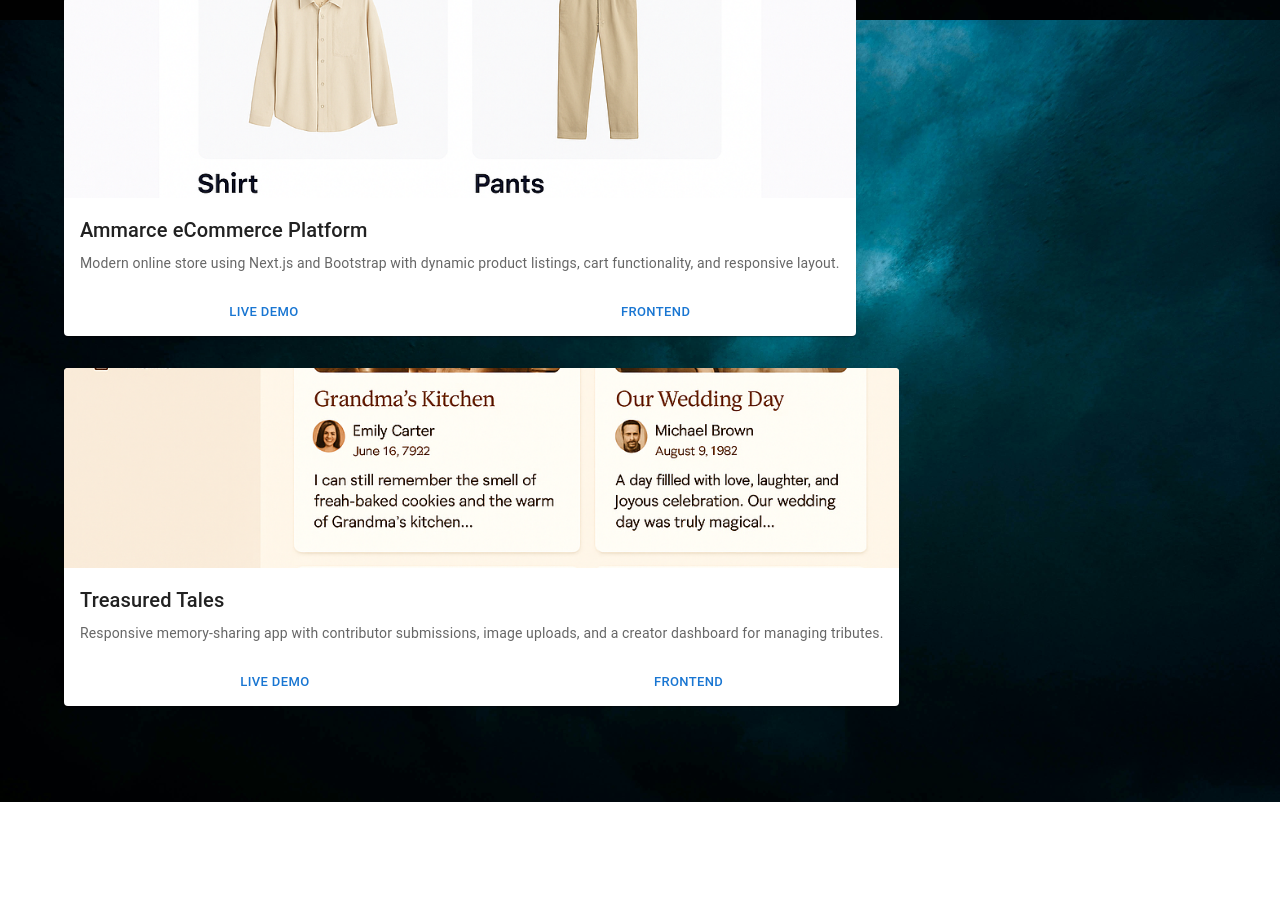
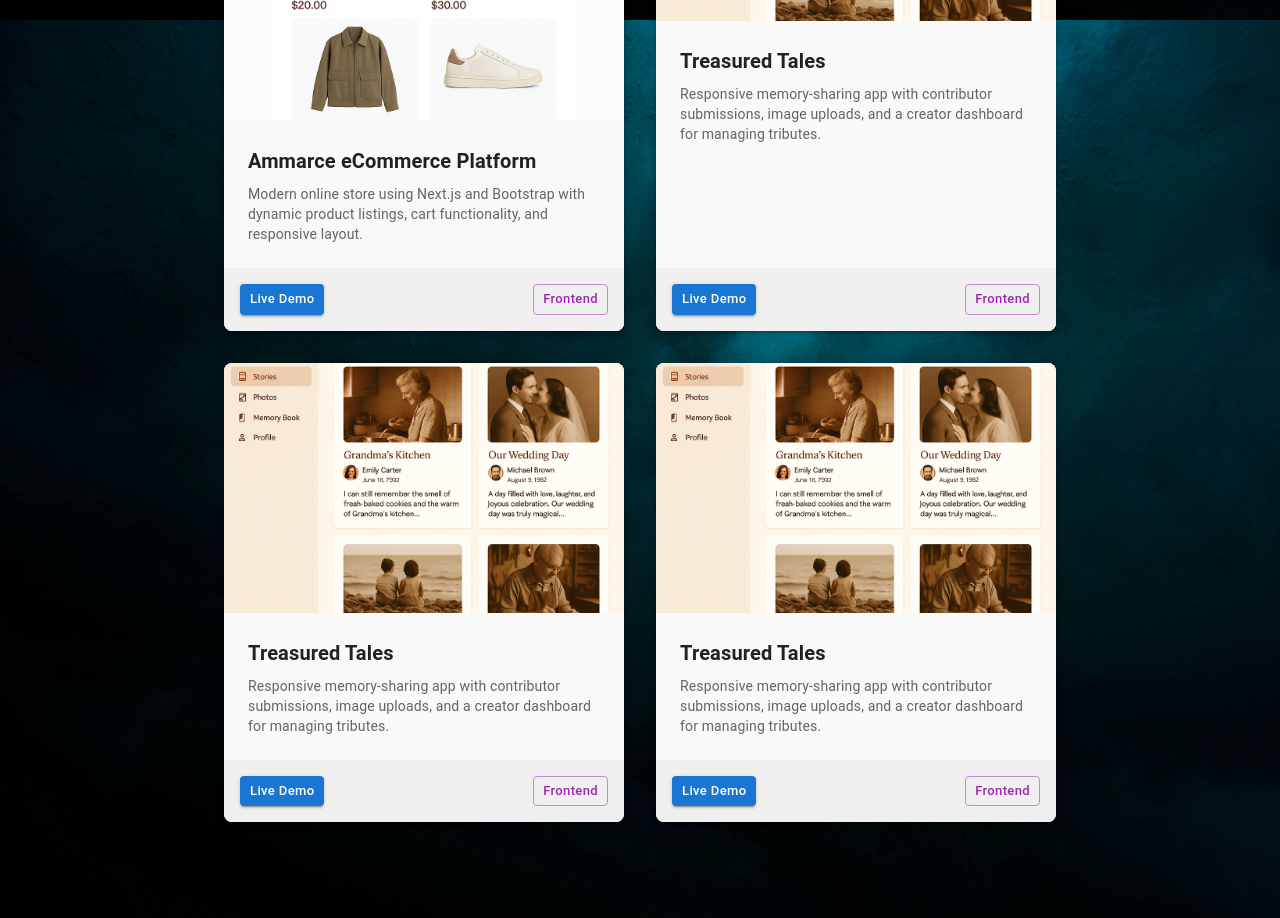
Before and after one commit to Anshu7130/portfolio-project, a React (Vite) app: page /projects in a window 1280 px wide. Shown: the part 940-1858 px from the top of the page. Before the commit the page ends 1742 px from the top, so only its background shows below. Built offline with nearby package versions, Linux system fonts and the light colour scheme; the HTML template or start-up script is replaced by a standard one.

Commit message:
Initial commit

```diff
--- a/src/pages/Projects.jsx
+++ b/src/pages/Projects.jsx
@@ -1,4 +1,4 @@
-import React from 'react';
+import React from "react";
 import {
   Container,
   Grid,
@@ -8,57 +8,89 @@ import {
   CardActions,
   Typography,
   Button,
-} from '@mui/material';
+  Box,
+} from "@mui/material";
 
 const projects = [
   {
-    title: 'Personal Finance Tracker',
+    title: "Personal Finance Tracker",
     description:
-      'Track income, expenses, and trends with charts and filters. Full-stack app with authentication and MongoDB.',
-    image: '/assets/personalFinanceImage.png',
-    live: '#',
-    github: '#',
+      "Track income, expenses, and trends with charts and filters. Full-stack app with authentication and MongoDB.",
+    image: "/assets/personalFinanceImage.png",
+    live: "#",
+    github: "#",
+    imageHeight: { xs: 150, sm: 200, md: 250, lg: 250, xl: 250 },
   },
   {
-    title: 'Lumina Dine',
+    title: "Lumina Dine",
     description:
-      'Restaurant management app with elegant table, menu, and order features in a golden-lit theme.',
-    image: '/assets/luminaDine.png',
-    live: '#',
-    github: '#',
+      "Restaurant management app with elegant table, menu, and order features in a golden-lit theme.",
+    image: "/assets/luminaDine.png",
+    live: "#",
+    github: "#",
+    imageHeight: { xs: 150, sm: 200, md: 250, lg: 250, xl: 250 },
   },
   {
-    title: 'Ammarce eCommerce Platform',
+    title: "Ammarce eCommerce Platform",
     description:
-      'Modern online store using Next.js and Bootstrap with dynamic product listings, cart functionality, and responsive layout.',
-    image: '/assets/ammarceImage.png',
-    live: '#',
-    github: '#',
+      "Modern online store using Next.js and Bootstrap with dynamic product listings, cart functionality, and responsive layout.",
+    image: "/assets/ammarceImage.png",
+    live: "#",
+    github: "#",
+    imageHeight: { xs: 200, sm: 300, md: 350, lg: 350, xl: 350 },
   },
   {
-    title: 'Treasured Tales',
+    title: "Treasured Tales",
     description:
-      'Responsive memory-sharing app with contributor submissions, image uploads, and a creator dashboard for managing tributes.',
-    image: '/assets/treasuredTales.png',
-    live: '#',
-    github: '#',
+      "Responsive memory-sharing app with contributor submissions, image uploads, and a creator dashboard for managing tributes.",
+    image: "/assets/treasuredTales.png",
+    live: "#",
+    github: "#",
+    imageHeight: { xs: 150, sm: 200, md: 250, lg: 250, xl: 250 },
+  },
+  {
+    title: "Treasured Tales",
+    description:
+      "Responsive memory-sharing app with contributor submissions, image uploads, and a creator dashboard for managing tributes.",
+    image: "/assets/treasuredTales.png",
+    live: "#",
+    github: "#",
+    imageHeight: { xs: 150, sm: 200, md: 250, lg: 250, xl: 250 },
+  },
+  {
+    title: "Treasured Tales",
+    description:
+      "Responsive memory-sharing app with contributor submissions, image uploads, and a creator dashboard for managing tributes.",
+    image: "/assets/treasuredTales.png",
+    live: "#",
+    github: "#",
+    imageHeight: { xs: 150, sm: 200, md: 250, lg: 250, xl: 250 },
   },
 ];
 
 function Projects() {
   return (
-    <Container maxWidth="lg" sx={{ py: 6 }} id="projects">
-      <Typography variant="h4" align="center" gutterBottom>
+    <Container maxWidth="xl" sx={{ py: 6 }} id="projects">
+      <Typography variant="h4" align="center" gutterBottom sx={{ mb: 4 }}>
         Projects
       </Typography>
-      <Grid container spacing={4}>
+      <Grid container spacing={4} justifyContent="center">
         {projects.map((project, index) => (
-          <Grid item xs={12} sm={6} md={4} key={index}>
+          <Grid item xs={12} sm={6} md={4} lg={3} xl={3} key={index}>
             <Card
               sx={{
-                display: 'flex',
-                flexDirection: 'column',
-                height: '100%',
+                display: "flex",
+                flexDirection: "column",
+                height: "100%",
+                maxWidth: 400, // Prevent cards from stretching too wide on large screens
+                margin: "0 auto", // Center the card within the grid item
+                boxShadow: 3,
+                borderRadius: 2,
+                transition: "all 0.3s ease",
+                "&:hover": {
+                  transform: "scale(1.02)",
+                  boxShadow: 6,
+                },
               }}
             >
               <CardMedia
@@ -66,24 +98,60 @@ function Projects() {
                 image={project.image}
                 alt={`${project.title} screenshot`}
                 sx={{
-                  height: 200,
-                  objectFit: 'cover',
-                  backgroundColor: '#f5f5f5',
+                  height: project.imageHeight,
+                  objectFit: "cover",
+                  backgroundColor: "#f5f5f5",
+                  aspectRatio:
+                    project.title === "Ammarce eCommerce Platform"
+                      ? "2/3"
+                      : "4/3",
+                  borderTopLeftRadius: 2,
+                  borderTopRightRadius: 2,
                 }}
               />
-              <CardContent sx={{ flexGrow: 1 }}>
-                <Typography variant="h6" gutterBottom>
+              <CardContent
+                sx={{ flexGrow: 1, p: { xs: 2, md: 3 }, bgcolor: "#f9f9f9" }}
+              >
+                <Typography
+                  variant="h6"
+                  gutterBottom
+                  sx={{ fontWeight: "bold" }}
+                >
                   {project.title}
                 </Typography>
-                <Typography variant="body2" color="text.secondary">
+                <Typography
+                  variant="body2"
+                  color="text.secondary"
+                  sx={{ wordWrap: "break-word" }}
+                >
                   {project.description}
                 </Typography>
               </CardContent>
-              <CardActions sx={{ justifyContent: 'space-around', mt: 'auto' }}>
-                <Button size="small" href={project.live} target="_blank">
+              <CardActions
+                sx={{
+                  justifyContent: "space-between",
+                  p: 2,
+                  bgcolor: "#f0f0f0",
+                }}
+              >
+                <Button
+                  size="small"
+                  href={project.live}
+                  target="_blank"
+                  variant="contained"
+                  color="primary"
+                  sx={{ textTransform: "none" }}
+                >
                   Live Demo
                 </Button>
-                <Button size="small" href={project.github} target="_blank">
+                <Button
+                  size="small"
+                  href={project.github}
+                  target="_blank"
+                  variant="outlined"
+                  color="secondary"
+                  sx={{ textTransform: "none" }}
+                >
                   Frontend
                 </Button>
               </CardActions>
```
